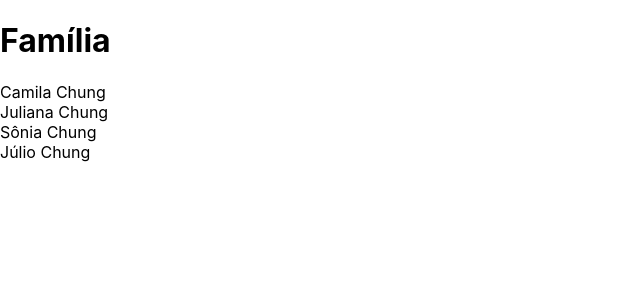
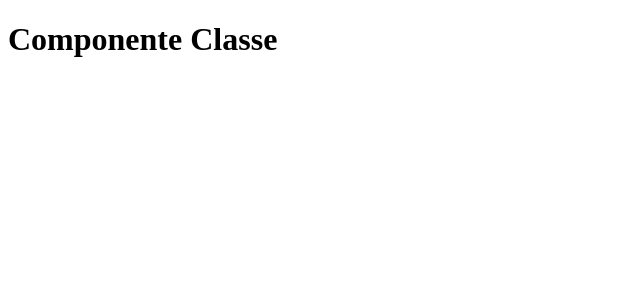
Before and after one commit to MilaChung/React_Exercises, a React (Create React App) app in the folder exercises/: page / in a window 1280 px wide. Shown: the top 300 px of the page, without its empty margins (0-640 px from the left). Built offline with nearby package versions, Linux system fonts and the light colour scheme.

Commit message:
Class Component

```diff
--- /dev/null
+++ b/exercises/src/components/classComponent.js
@@ -0,0 +1,9 @@
+import React, { Component } from 'react';
+
+export default class ClassComponent extends Component {
+    render(){
+        return (
+            <h1>{this.props.value}</h1>
+        )
+    }
+}
--- a/exercises/src/index.js
+++ b/exercises/src/index.js
@@ -1,15 +1,8 @@
 import React from 'react';
 import ReactDOM from 'react-dom';
-import './index.css';
-import Family from './components/family';
-import Member from './components/member';
+import ClassComponent from './components/classComponent';
 
 ReactDOM.render(
-  <Family lastName='Chung'>
-    <Member name='Camila'/>
-    <Member name='Juliana'/>
-    <Member name='Sônia'/>
-    <Member name='Júlio'/>
-  </Family>,
+  <ClassComponent value='Componente Classe' />,
   document.getElementById('root')
 );
```
